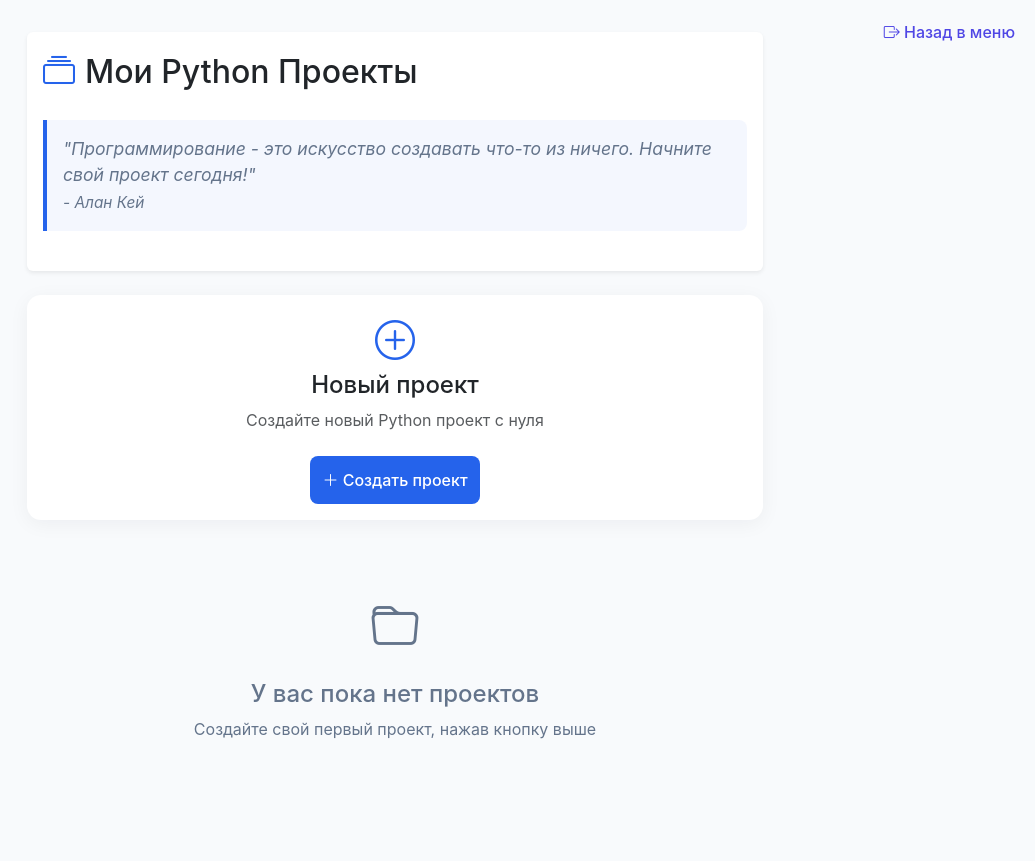
After one commit to Matvey19125/Ai_website, a Flask app: page /razvil in a window 1280 px wide. The commit adds this page. Shown: the whole page, without its empty margins (245-1280 px from the left). Run offline with Flask 3, Linux system fonts and the light colour scheme.

Commit message:
fiks bag

```diff
--- a/main.py
+++ b/main.py
@@ -13,6 +13,12 @@ import os
 from deep_translator import GoogleTranslator
 from werkzeug.utils import secure_filename
 
+
+def allowed_file(filename):
+    return '.' in filename and \
+           filename.rsplit('.', 1)[1].lower() in ALLOWED_EXTENSIONS
+
+
 app = Flask(__name__)
 
 app.config['SECRET_KEY'] = 'negt7821-Igoryan'
@@ -24,11 +30,6 @@ ALLOWED_EXTENSIONS = {'mp3', 'wav', 'ogg', 'm4a', 'flac'}
 db = SQLAlchemy(app)
 login_manager = LoginManager(app)
 login_manager.login_view = 'output'
-
-
-def allowed_file(filename):
-    return '.' in filename and \
-           filename.rsplit('.', 1)[1].lower() in ALLOWED_EXTENSIONS
 
 
 class User(db.Model, UserMixin):
@@ -153,8 +154,8 @@ def run_code():
     return render_template('comp.html',
                         code='''
 # Пример кода
-a = int(input("Введите первое число: "))
-b = int(input("Введите второе число: "))
+a = int(input())
+b = int(input())
 print(a + b)''',
                         user_input='10\n20')
 
@@ -221,6 +222,29 @@ def music():
     return render_template("music.html", existing_files=existing_files)
 
 
+@app.route('/delete_track', methods=['POST'])
+@login_required
+def delete_track():
+    filename = request.form.get('filename')
+    if not filename:
+        flash('Не указано имя файла для удаления', 'error')
+        return redirect(url_for('music'))
+
+    user_folder = os.path.join(app.config['UPLOAD_FOLDER'], str(current_user.id))
+    filepath = os.path.join(user_folder, filename)
+
+    if os.path.exists(filepath):
+        os.remove(filepath)
+        flash(f'Файл {filename} успешно удален', 'success')
+    else:
+        flash(f'Файл {filename} не найден', 'error')
+
+    return redirect(url_for('music'))
+
+@app.route("/razvil", methods=["GET", "POST"])
+def razvil():
+    return render_template("razvil.html")
+
 @app.route('/books', methods=['GET', 'POST'])
 @login_required
 def pdf_upload():
--- a/templates/chat.html
+++ b/templates/chat.html
@@ -135,10 +135,10 @@
     </style>
 </head>
 <body>
+<a href="/menu" class="logout-link">
+            <i class="bi bi-box-arrow-left"></i> Назад в меню
+        </a>
     <div class="container py-5">
-        <a href="/menu" class="logout-link">
-            <i class="bi bi-box-arrow-right"></i> Назад в меню
-        </a>
         <div class="row justify-content-center mb-4">
             <div class="col-md-8 text-center">
                 <div class="logo-icon mx-auto">
--- a/templates/comp.html
+++ b/templates/comp.html
@@ -133,8 +133,8 @@
                             <div class="mb-4">
                                 <label for="code" class="form-label fw-bold">Ваш код Python</label>
                                 <textarea class="form-control code-editor" id="code" name="code" rows="12" placeholder="Введите ваш код...">{% if code %}{{ code }}{% else %}# Пример кода
-a = int(input("Введите первое число: "))
-b = int(input("Введите второе число: "))
+a = int(input())
+b = int(input())
 print(a + b){% endif %}</textarea>
                             </div>
 
--- /dev/null
+++ b/templates/razvil.html
@@ -0,0 +1,158 @@
+<!DOCTYPE html>
+<html lang="ru">
+<head>
+    <meta charset="UTF-8">
+    <meta name="viewport" content="width=device-width, initial-scale=1.0">
+    <title>Python Проекты | ПроКод</title>
+    <link href="https://cdn.jsdelivr.net/npm/bootstrap@5.3.0/dist/css/bootstrap.min.css" rel="stylesheet">
+    <link rel="stylesheet" href="https://cdn.jsdelivr.net/npm/bootstrap-icons@1.10.0/font/bootstrap-icons.css">
+    <style>
+        :root {
+            --primary: #2563eb;
+            --secondary: #4f46e5;
+            --accent: #4f46e5;
+            --dark: #1e293b;
+            --light-bg: #f8fafc;
+            --card-bg: #ffffff;
+            --text-main: #334155;
+            --text-muted: #64748b;
+        }
+
+        body {
+            background-color: var(--light-bg);
+            font-family: 'Inter', -apple-system, BlinkMacSystemFont, sans-serif;
+            color: var(--text-main);
+            padding: 2rem 0;
+        }
+
+        .project-card {
+            border: none;
+            border-radius: 14px;
+            box-shadow: 0 4px 20px rgba(15, 23, 42, 0.05);
+            background: var(--card-bg);
+            margin-bottom: 2rem;
+            transition: all 0.3s ease;
+        }
+
+        .project-card:hover {
+            transform: translateY(-5px);
+            box-shadow: 0 10px 25px rgba(15, 23, 42, 0.1);
+        }
+
+        .project-icon {
+            font-size: 2.5rem;
+            color: var(--primary);
+            margin-bottom: 1rem;
+        }
+
+        .btn-primary {
+            background-color: var(--primary);
+            border: none;
+            padding: 0.75rem;
+            font-weight: 500;
+            border-radius: 8px;
+            transition: all 0.2s;
+        }
+
+        .btn-primary:hover {
+            background-color: #1d4ed8;
+            transform: translateY(-1px);
+        }
+
+        .header-icon {
+            color: var(--primary);
+            margin-right: 10px;
+        }
+
+        .quote {
+            font-style: italic;
+            color: var(--text-muted);
+            font-size: 1.1rem;
+            margin: 1.5rem 0;
+            padding: 1rem;
+            border-left: 4px solid var(--primary);
+            background-color: rgba(37, 99, 235, 0.05);
+            border-radius: 0 8px 8px 0;
+        }
+
+        .logout-link {
+            position: absolute;
+            top: 20px;
+            right: 20px;
+            color: var(--accent);
+            font-weight: 500;
+            text-decoration: none;
+        }
+
+        .logout-link:hover {
+            color: #1d4ed8;
+            text-decoration: underline;
+        }
+
+        .empty-state {
+            text-align: center;
+            padding: 3rem;
+            color: var(--text-muted);
+        }
+    </style>
+</head>
+<body>
+    <a href="/menu" class="logout-link">
+        <i class="bi bi-box-arrow-right"></i> Назад в меню
+    </a>
+    <div class="container">
+        <div class="row justify-content-center">
+            <div class="col-lg-8">
+                <div class="card mb-4 border-0 shadow-sm">
+                    <div class="card-body">
+                        <div class="d-flex align-items-center mb-3">
+                            <i class="bi bi-collection header-icon" style="font-size: 2rem;"></i>
+                            <h2 class="mb-0">Мои Python Проекты</h2>
+                        </div>
+                        <div class="quote">
+                            "Программирование - это искусство создавать что-то из ничего. Начните свой проект сегодня!"<br>
+                            <small>- Алан Кей</small>
+                        </div>
+                    </div>
+                </div>
+                <div class="card project-card mb-4">
+                    <div class="card-body text-center">
+                        <i class="bi bi-plus-circle project-icon"></i>
+                        <h4>Новый проект</h4>
+                        <p class="text-muted mb-4">Создайте новый Python проект с нуля</p>
+                        <a href="/python/compiler" class="btn btn-primary">
+                            <i class="bi bi-plus-lg"></i> Создать проект
+                        </a>
+                    </div>
+                </div>
+                <div id="projects-container" class="mb-4">
+                    <div class="empty-state">
+                        <i class="bi bi-folder" style="font-size: 3rem; color: var(--text-muted);"></i>
+                        <h4 class="mt-3">У вас пока нет проектов</h4>
+                        <p>Создайте свой первый проект, нажав кнопку выше</p>
+                    </div>
+                </div>
+                <div class="card project-card mb-4 d-none" id="project-template">
+                    <div class="card-body">
+                        <div class="d-flex justify-content-between align-items-center">
+                            <div>
+                                <h4 class="mb-1">Название проекта</h4>
+                                <small class="text-muted">Последнее изменение: <span class="last-modified">сегодня</span></small>
+                            </div>
+                            <div>
+                                <a href="#" class="btn btn-outline-primary btn-sm me-2">
+                                    <i class="bi bi-pencil"></i> Редактировать
+                                </a>
+                                <a href="#" class="btn btn-outline-danger btn-sm">
+                                    <i class="bi bi-trash"></i> Удалить
+                                </a>
+                            </div>
+                        </div>
+                    </div>
+                </div>
+            </div>
+        </div>
+    </div>
+    <script src="https://cdn.jsdelivr.net/npm/bootstrap@5.3.0/dist/js/bootstrap.bundle.min.js"></script>
+</body>
+</html>
```
Also changed, not shown: templates/music.html (+50 -11 lines).
